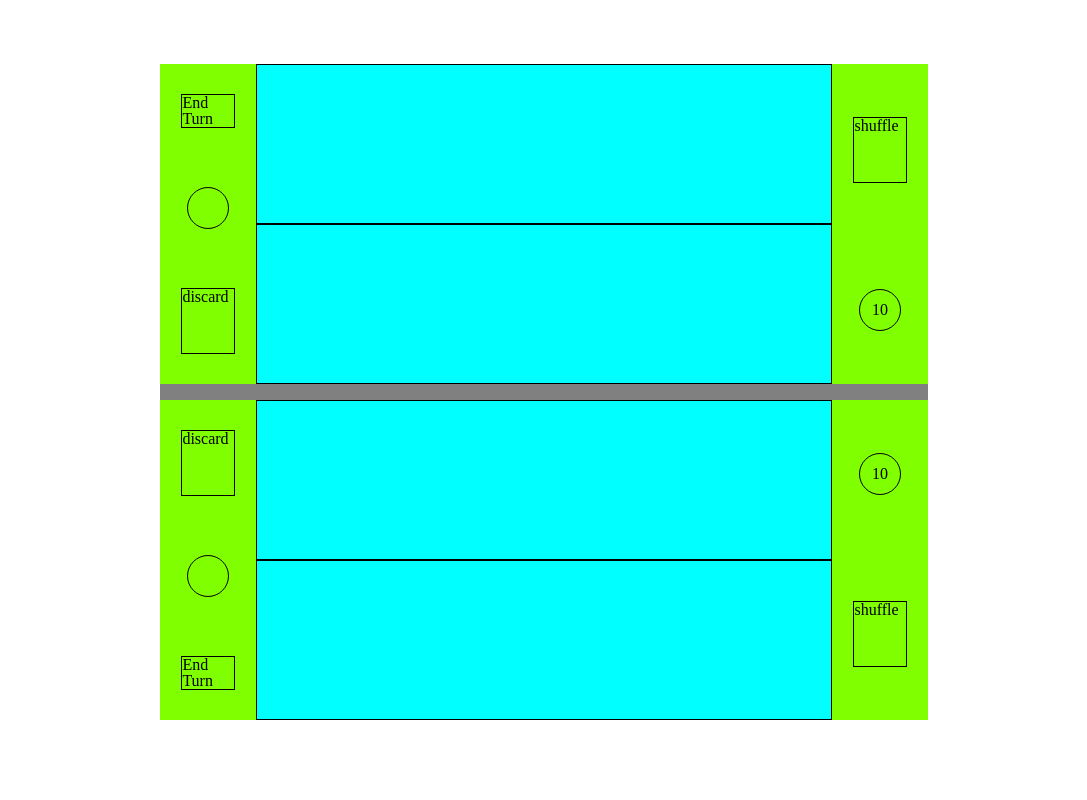
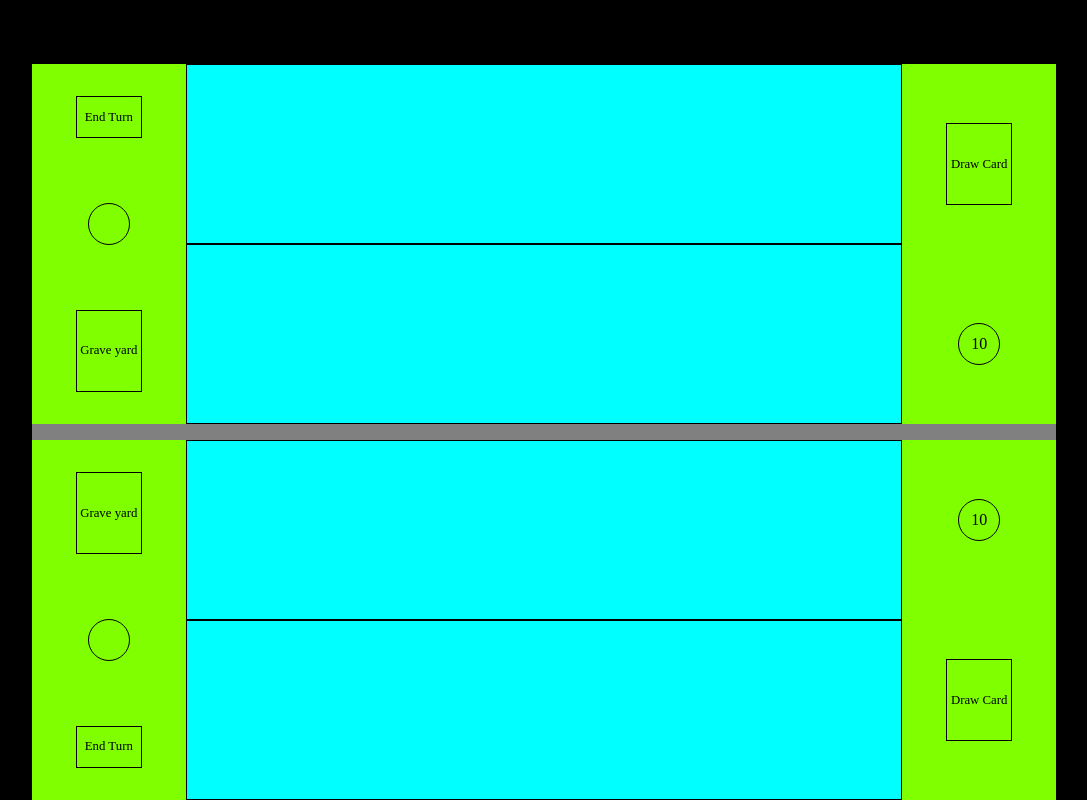
Before and after one commit to Moroco19/startup_defender, a plain HTML site: page index.html in a window 1280 px wide. Shown: the whole page, without its empty margins (96-1183 px from the left). Drawn offline with Linux system fonts and the light colour scheme.

Commit message:
tweaked html and css again

```diff
--- a/index.html
+++ b/index.html
@@ -10,9 +10,9 @@
         <div class="screen-container">
             <div class="board player2">
                 <div class="left-aside p2">
-                    <div class="end-turn p2">End Turn</div>
+                    <div class="end-turn p2"><h3>End Turn</h3></div>
                     <div class="turn-currency p2"></div>
-                    <div class="discard-pile p2">discard</div>
+                    <div class="discard-pile p2"><h3>Grave yard</h3></div>
                 </div>
                 <div class="player-area p2">
                     <div class="in-hand-area p2">
@@ -21,15 +21,15 @@
                     </div>
                 </div>
                 <div class="right-aside p2">
-                    <div class="shuffled-deck p2">shuffle</div>
+                    <div class="shuffled-deck p2"><h3>Draw Card</h3></div>
                     <div class="player-hp p2"></div>
                 </div>
             </div>
             <div class="board player1">
                 <div class="left-aside p1">
-                    <div class="discard-pile p1">discard</div>
+                    <div class="discard-pile p1"><h3>Grave yard</h3></div>
                     <div class="turn-currency p1"></div>
-                    <div class="end-turn p1">End Turn</div>
+                    <div class="end-turn p1"><h3>End Turn</h3></div>
                 </div>
                 <div class="player-area p1">
                     <div class="in-play-area p1">
@@ -39,7 +39,7 @@
                 </div>
                 <div class="right-aside p1">
                     <div class="player-hp p1"></div>
-                    <div class="shuffled-deck p1">shuffle</div>
+                    <div class="shuffled-deck p1"><h3>Draw Card</h3></div>
                 </div>
             </div>
         </div>
--- a/style.css
+++ b/style.css
@@ -1,21 +1,23 @@
-.screen-container, .board, .left-aside, .right-aside, .player-area, .in-hand-area, .in-play-area, .in-hand, .in-play, .player-hp {
+.screen-container, .board, .left-aside, .right-aside, .player-area, .in-hand-area, .in-play-area, .in-hand, .in-play, .player-hp, .shuffled-deck, .discard-pile, .end-turn, .turn-currency {
     display: flex;
 }
-
+body {
+    background-color: black;
+}
 /* CSS for overall page content organization */
 .screen-container {
     flex-direction: column;
     justify-content: center;
     margin-top: 5%;
-    margin-left: 20%;
-    margin-right: 20%;
+    margin-left: 10%;
+    margin-right: 10%;
     background-color: grey;
 }
 /* END OF CSS for overall page content organization*/
 
 .board {
-    height: 40vh;
-    width: 60vw;
+    height: 45vh;
+    width: 80vw;
     background-color: brown;
 }
 
@@ -27,13 +29,13 @@
 }
 
 .shuffled-deck, .in-hand, .in-play, .discard-pile {
-    height: 8vh;
-    width: 4vw;
+    height: 10vh;
+    width: 5vw;
     border: black solid 1px;
 }
 .end-turn {
-    height: 4vh;
-    width: 4vw;
+    height: 5vh;
+    width: 5vw;
     border: black solid 1px;
 }
 
@@ -41,12 +43,12 @@
     flex-direction: column;
     justify-content: space-around;
     align-items: center;
-    width: 10vw;
+    width: 15vw;
     background-color: chartreuse;
 }
 .player-area {
     flex-direction: column;
-    width: 60vw;
+    width: 70vw;
     background-color: cyan;
 }
 .in-hand-area, .in-play-area {
@@ -54,7 +56,7 @@
     flex-wrap: wrap;
     justify-content: space-around;
     border: black solid 1px;
-    height: 40vh;
+    height: 50vh;
 }
 .player-hp, .turn-currency {
     border-radius: 50%;
@@ -62,9 +64,10 @@
     height: 5vh;
     width: 5vh;
 }
-.player-hp {
+.discard-pile, .end-turn, .player-hp, .shuffled-deck, .turn-currency {
     justify-content: center;
     align-items: center;
+    word-wrap: break-word;
 }
 .in-hand, .in-play {
     justify-content: space-between;
@@ -79,3 +82,8 @@
 .card-tuc {
     align-self: flex-end;
 }
+
+h3 {
+    font-size: .8em;
+    text-align: center;
+}
```
